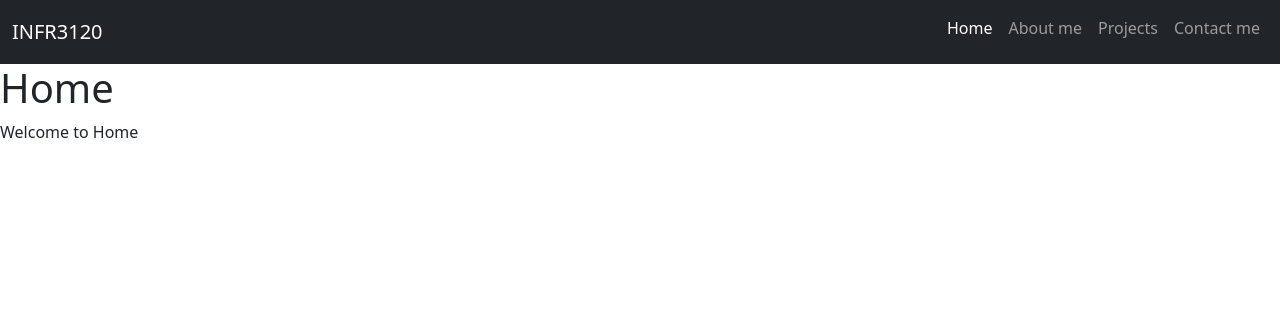
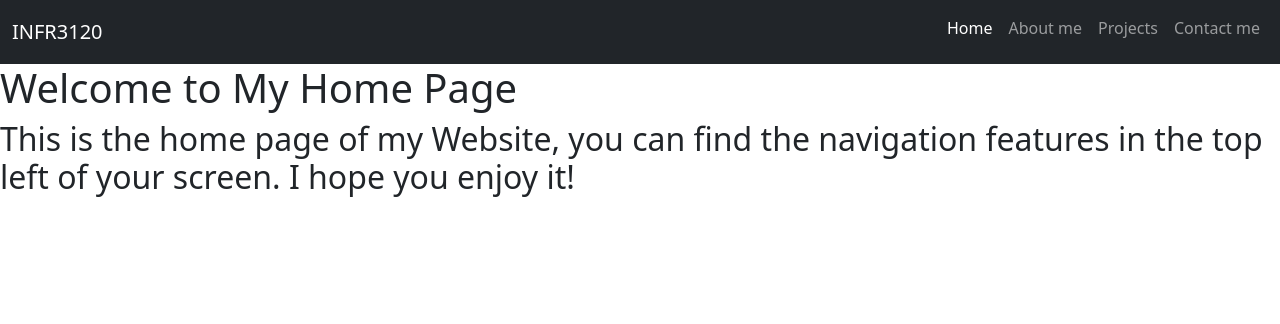
Before and after one commit to alvin-li2/INFR3120U-Assignment-II, a Node server app: page /home in a window 1280 px wide. Shown: the top 324 px of the page. Run offline with Node 20, Linux system fonts and the light colour scheme; some libraries are stand-ins or nearby versions.

Commit message:
Imported home page from assignment 1 with EJS and only if on home page

```diff
--- a/views/index.ejs
+++ b/views/index.ejs
@@ -60,10 +60,14 @@
       </div>
     </div>
   </nav>
-  <h1>
-    <%= title %>
-  </h1>
-  <p>Welcome to <%= title %>
+  <h1>Welcome to My <%= title %> Page</h1>
+  <% if (title=="Home" ) {%>
+    <div>
+      <h2>This is the home page of my Website, you can find the navigation features in the top left of your screen.
+        I
+        hope you enjoy it!</h2>
+    </div>
+    <% } %>
       <% if (title=="Contact me" ) {%>
         <div>
           <form action="mailto:alvin.li@ontariotechu.net?subject=Feedback_Regarding_Website" method="post"
@@ -94,8 +98,8 @@
             </p>
           </form>
         </div>
-<% } %>
-  </p>
+        <% } %>
+          </p>
 </body>
 
 </html>
```
